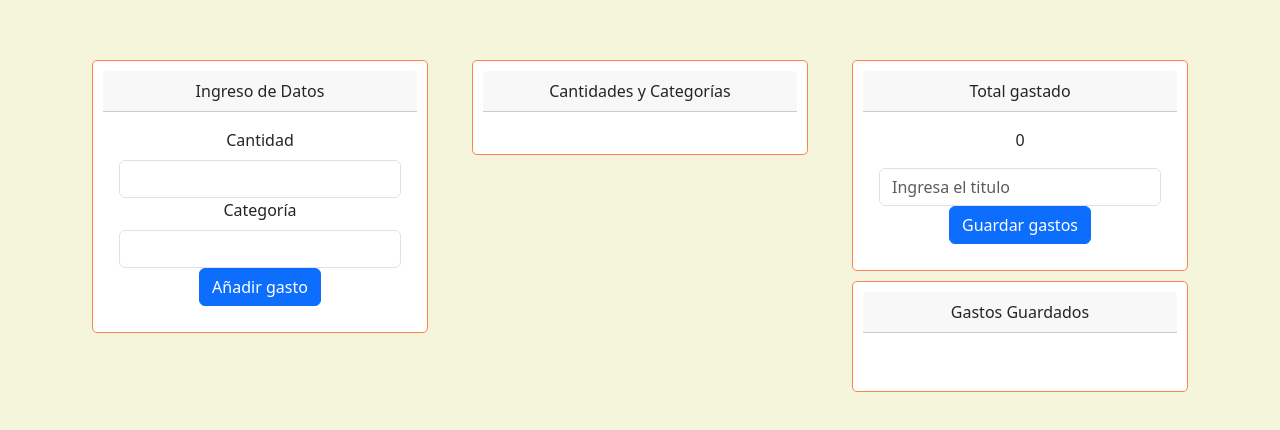
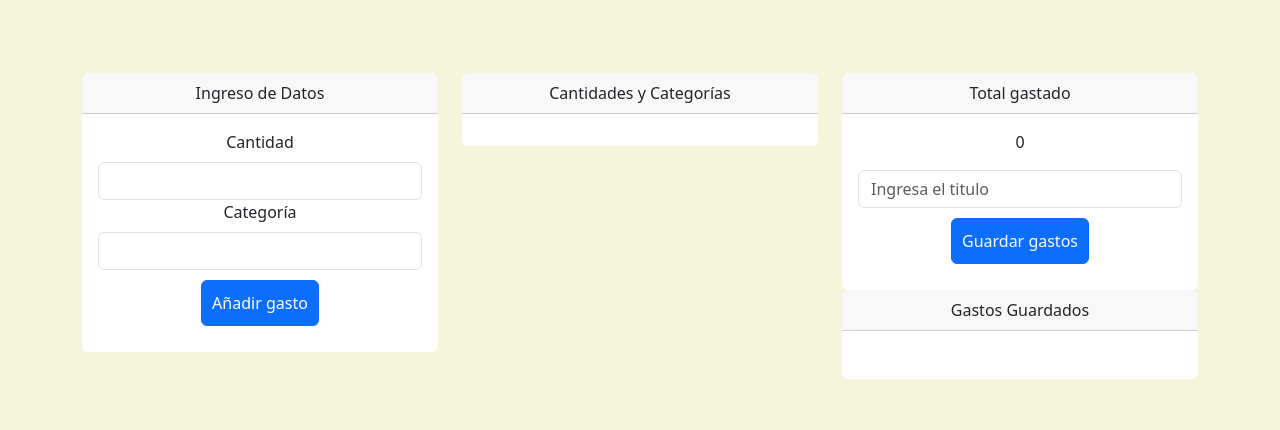
Before and after one commit to Levi-Alvarado/finanzas, a React (Vite) app: page /expenses in a window 1280 px wide. Shown: the part 174-604 px from the top of the page. Built offline with nearby package versions, Linux system fonts and the light colour scheme.

Commit message:
Buttons touched

```diff
--- a/src/App.css
+++ b/src/App.css
@@ -11,12 +11,12 @@ a {
   background-color: var(--primary-color);
   color: white;
   border: none;
-    padding: 10px 20px;
+  padding: 10 px 20 px;
   text-align: center;
   text-decoration: none;
   display: inline-block;
-    font-size: 16px;
-    margin: 4px 2px;
+  font-size: 16 px;
+  margin: 4 px 2 px;
   cursor: pointer;
 }
 
@@ -24,11 +24,15 @@ a {
   background-color: var(--secondary-color);
 }
 
+.my-button {
+  margin: 10px;
+  padding: 10px;
+}
+
 .card {
   background-color: white;
-    border: 1px solid var(--primary-color);
-    border-radius: 5px;
-    padding: 10px;
-    margin: 10px;
-
+  border: 1 px solid var(--primary-color);
+  border-radius: 5 px;
+  padding: 10 px;
+  margin: 10 px;
 }
--- a/src/components/ExpenseForm.jsx
+++ b/src/components/ExpenseForm.jsx
@@ -29,7 +29,7 @@ function ExpenseForm({ addExpense }) {
         <Form.Label>Categoría</Form.Label>
         <Form.Control type="text" value={category} onChange={(e) => setCategory(e.target.value)} />
       </Form.Group>
-      <Button variant="primary" type="submit">Añadir gasto</Button>
+      <Button className="my-button" variant="primary" type="submit">Añadir gasto</Button>
     </Form>
   );
 }
--- a/src/components/ExpenseList.jsx
+++ b/src/components/ExpenseList.jsx
@@ -13,7 +13,7 @@ function ExpenseList({ expenses, deleteExpense }) {
             <br />
             <span>Valor: {expense.amount}</span>
           </div>
-          <Button variant="danger" size="sm" onClick={() => deleteExpense(index)}>Eliminar</Button>
+          <Button className="my-button2" variant="danger" size="sm" onClick={() => deleteExpense(index)}>Eliminar</Button>
         </ListGroup.Item>
       ))}
     </ListGroup>
--- a/src/pages/ExpensesPage.jsx
+++ b/src/pages/ExpensesPage.jsx
@@ -54,7 +54,7 @@ export default function ExpensesPage() {
               <div className="form-group">
                 <input className="form-control" placeholder="Ingresa el titulo" type="text" value={expenseTitle} onChange={(e) => setExpenseTitle(e.target.value)} />
               </div>
-              <Button onClick={handleClick} variant="primary">Guardar gastos</Button>
+              <Button className="my-button" onClick={handleClick} variant="primary">Guardar gastos</Button>
             </Card.Body>
           </Card>
           <Card className="text-center">
@@ -64,7 +64,7 @@ export default function ExpensesPage() {
               {savedExpenses.map((user, index) => (
                 <li key={index}>
                   <Link to={'/expense/'+index}>{user.title}</Link>
-                  <Button variant="danger" onClick={() => deleteSavedExpense(index)}>Eliminar</Button>
+                  <Button className="my-button" variant="danger" onClick={() => deleteSavedExpense(index)}>Eliminar</Button>
                 </li>
               ))}
             </ul>
```
Lines whose indentation alone changed are shown as unchanged.
